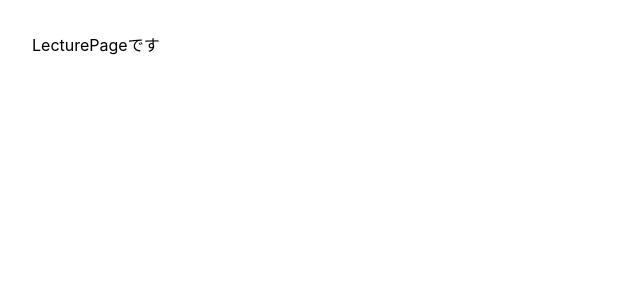
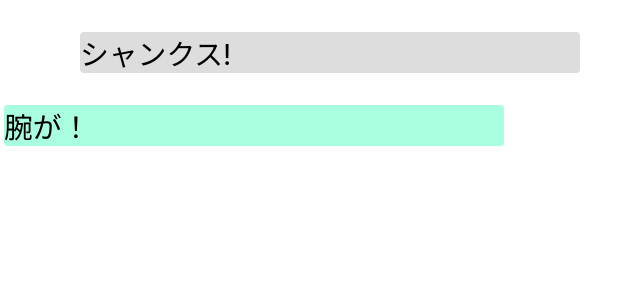
Before and after one commit to Autumn-hackathons2022-B/TunTunConnect-Front, a React (Create React App) app: page / in a window 1280 px wide. Shown: the top 300 px of the page, without its empty margins (0-640 px from the left). Built offline with nearby package versions, Linux system fonts and the light colour scheme.

Commit message:
Update MessageBoxes To ChatMolecule

```diff
--- a/src/components/molecules/ChatMolecule.js
+++ b/src/components/molecules/ChatMolecule.js
@@ -1,6 +1,19 @@
+import { TunTunNotify } from "./TunTunNotify"
+import { MessageBox } from "../atoms/MessageBox"
+
+
 /**
  * 右側のつんつん通知と、MessageBoxをまとめたコンポーネント
  */
-export const ChatMolecule = () => {
-    return <></>
+export const ChatMolecule = ({ messageBoxList } ) => {
+    return <div className="ChatMolecule">
+        <div>
+            <span style={{flexGrow: 1}}></span>
+            <span><TunTunNotify /></span>
+        </div>
+        {
+            messageBoxList.map((messageBox, index) => (
+                <MessageBox isSelf={messageBox.isSelf} message={messageBox.message} />
+        ))}
+    </div>
 }
--- a/src/components/pages/LecturePage.js
+++ b/src/components/pages/LecturePage.js
@@ -1,3 +1,12 @@
+import { ChatMolecule } from "../molecules/ChatMolecule"
+import { useState } from "react";
+
 export const LecturePage = () => {
-    return <>LecturePageです</>
+    const [mmessageBoxList, setMessageBoxList] = useState([{ isSelf: false, message: "シャンクス!" }, { isSelf: true, message: "腕が！" }]);
+
+
+//    return <>LecturePageです</>
+    return <div>
+        <ChatMolecule messageBoxList={mmessageBoxList }/>
+    </div>
 }
```
